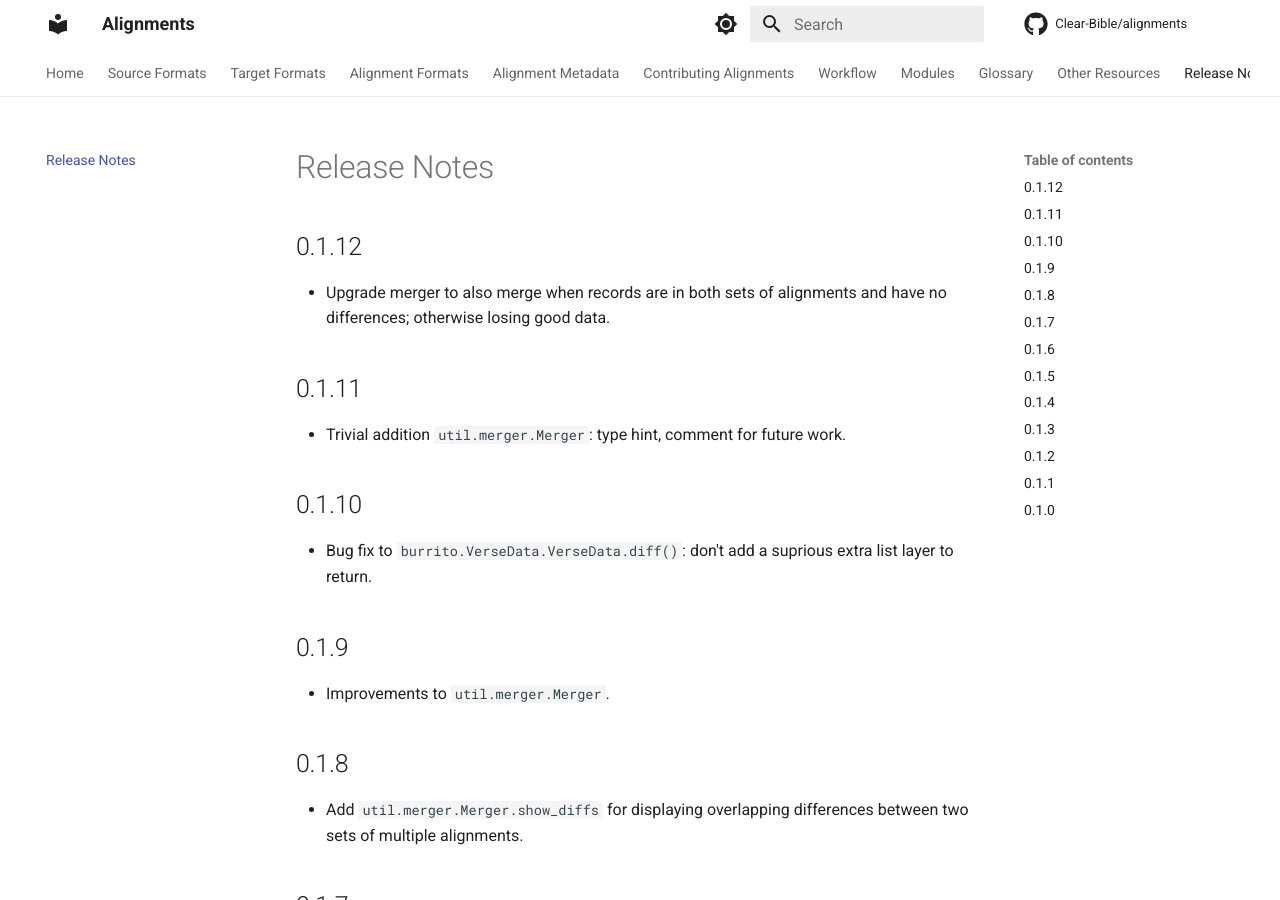
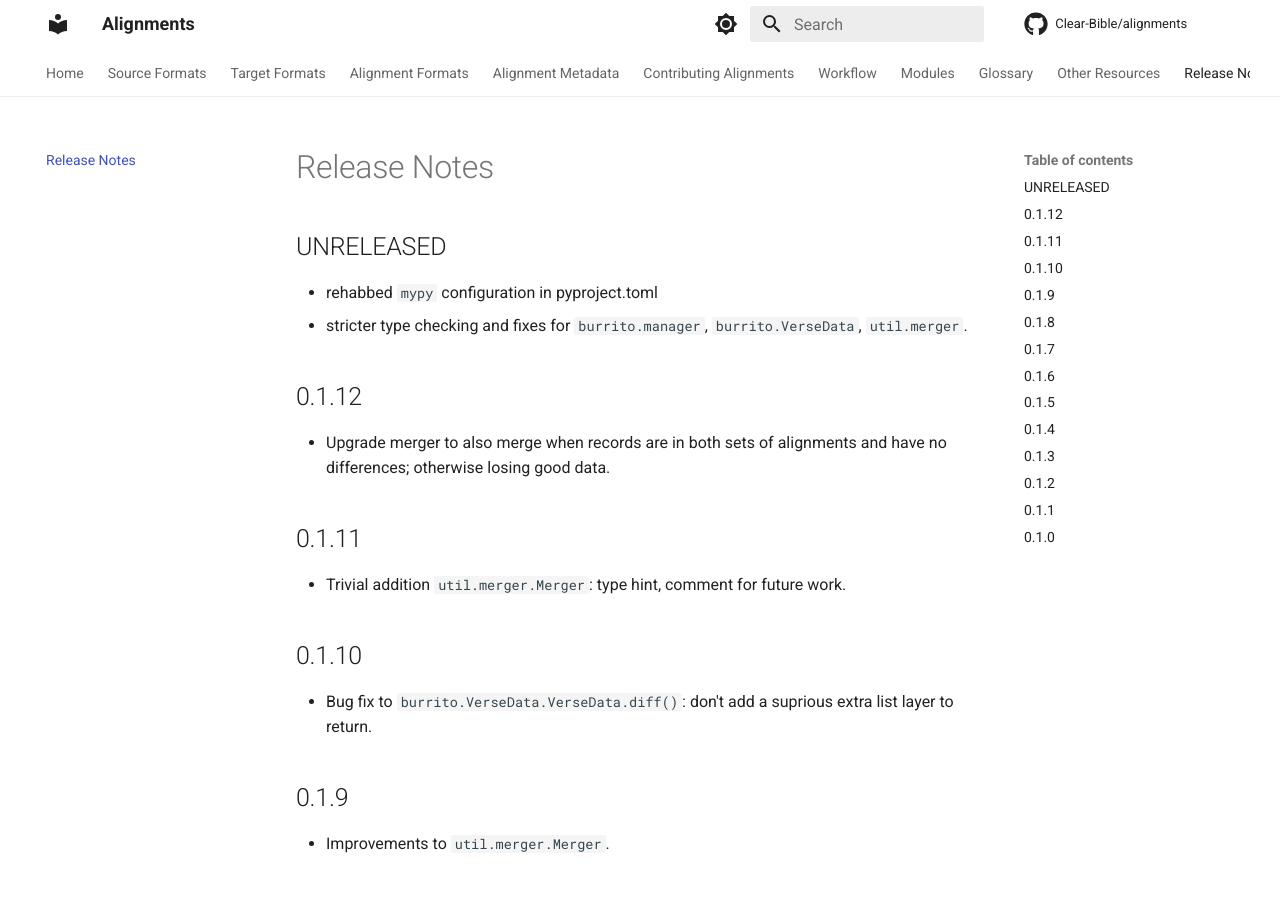
Before and after one commit to Clear-Bible/biblealignlib, an MkDocs documentation site: the page built from docs/ReleaseNotes.md, in a window 1280 px wide and 900 px high. Built offline with MkDocs 1.6.1 and Material for MkDocs 9.7.7, drawn with Linux system fonts in a browser that asks for light colours; comment, search, counter and statistics services are not loaded.

Commit message:
notes pre-release

```diff
--- a/docs/ReleaseNotes.md
+++ b/docs/ReleaseNotes.md
@@ -1,4 +1,11 @@
 # Release Notes
+
+## UNRELEASED
+
+- rehabbed `mypy` configuration in pyproject.toml
+- stricter type checking and fixes for `burrito.manager`,
+  `burrito.VerseData`, `util.merger`.
+
 
 ## 0.1.12
 
```
